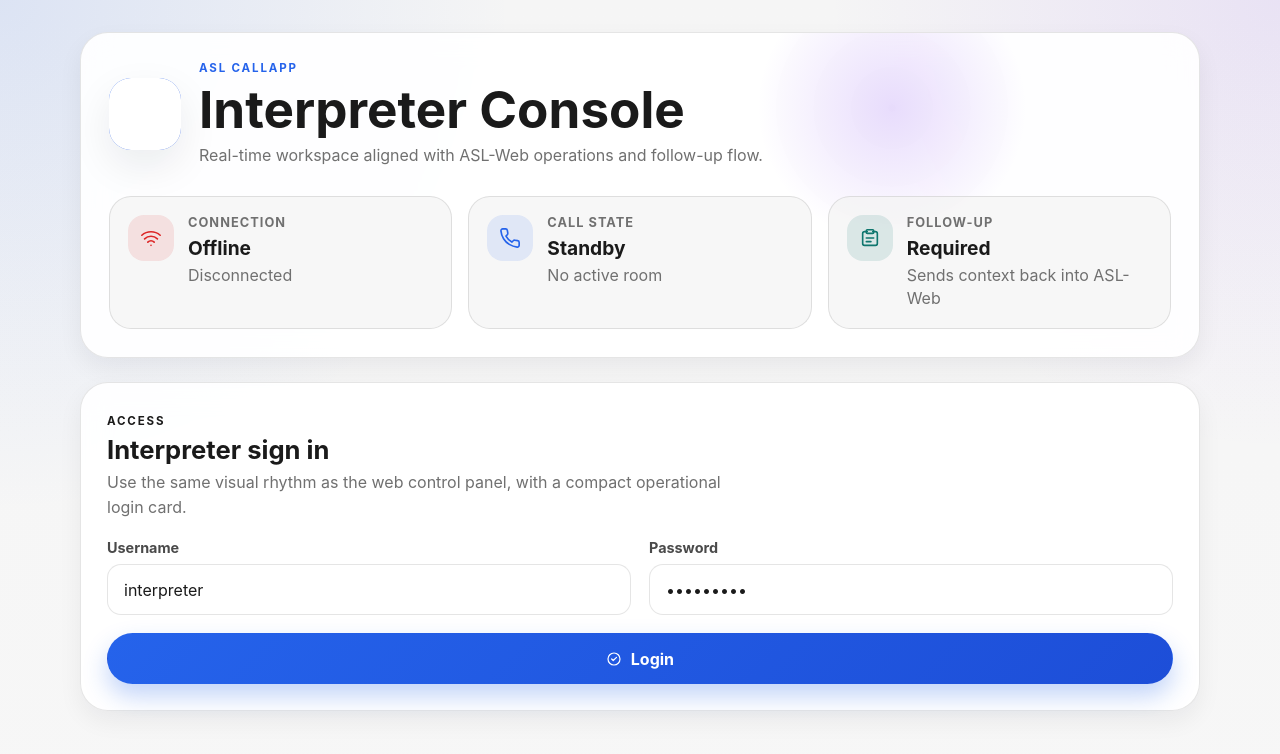
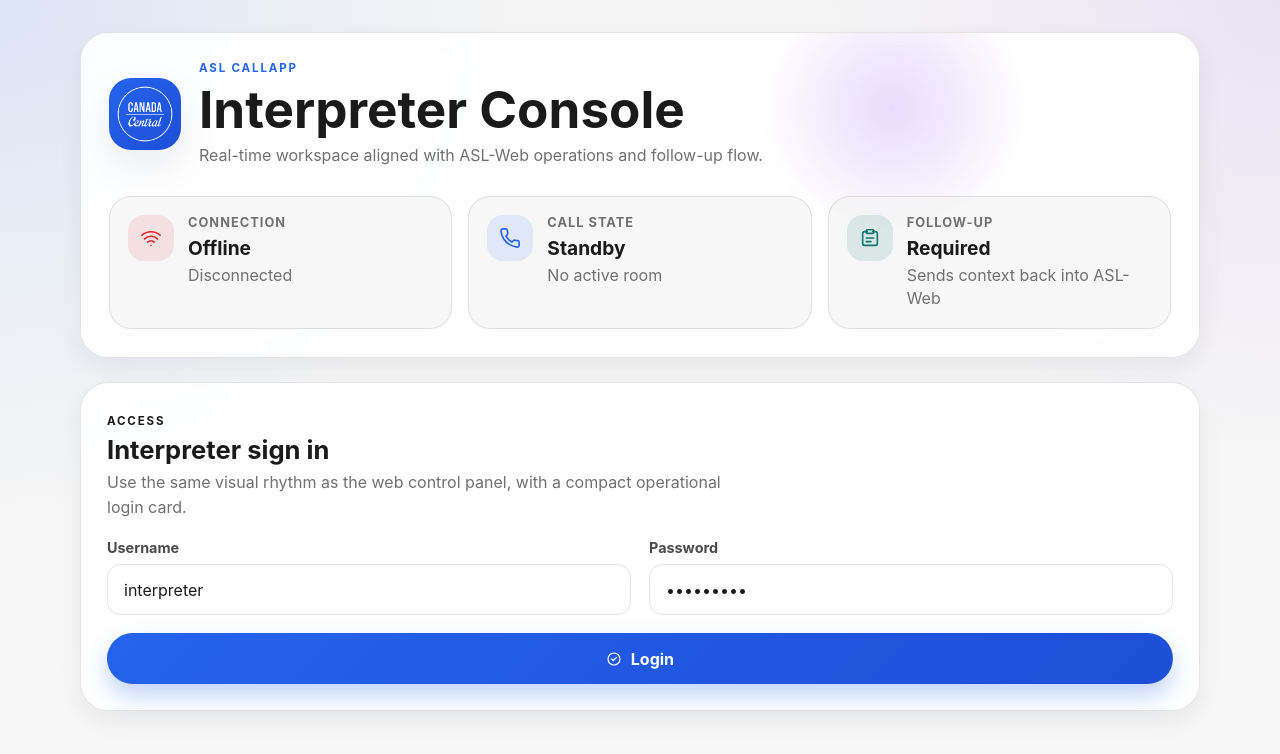
Before and after one commit to Asaph-Velazquez/ASL-CallApp, a React (Vite) app in the folder app/: page / in a window 1280 px wide. Shown: the top 754 px of the page. Built offline with nearby package versions, Linux system fonts and the light colour scheme; no server answers.

Commit message:
fix(app): show hotel logo on console header

```diff
--- a/app/src/index.css
+++ b/app/src/index.css
@@ -178,7 +178,7 @@ textarea {
   border-radius: inherit;
   object-fit: contain;
   padding: 8px;
-  background: #fff;
+  background: transparent;
 }
 
 .eyebrow,
```
